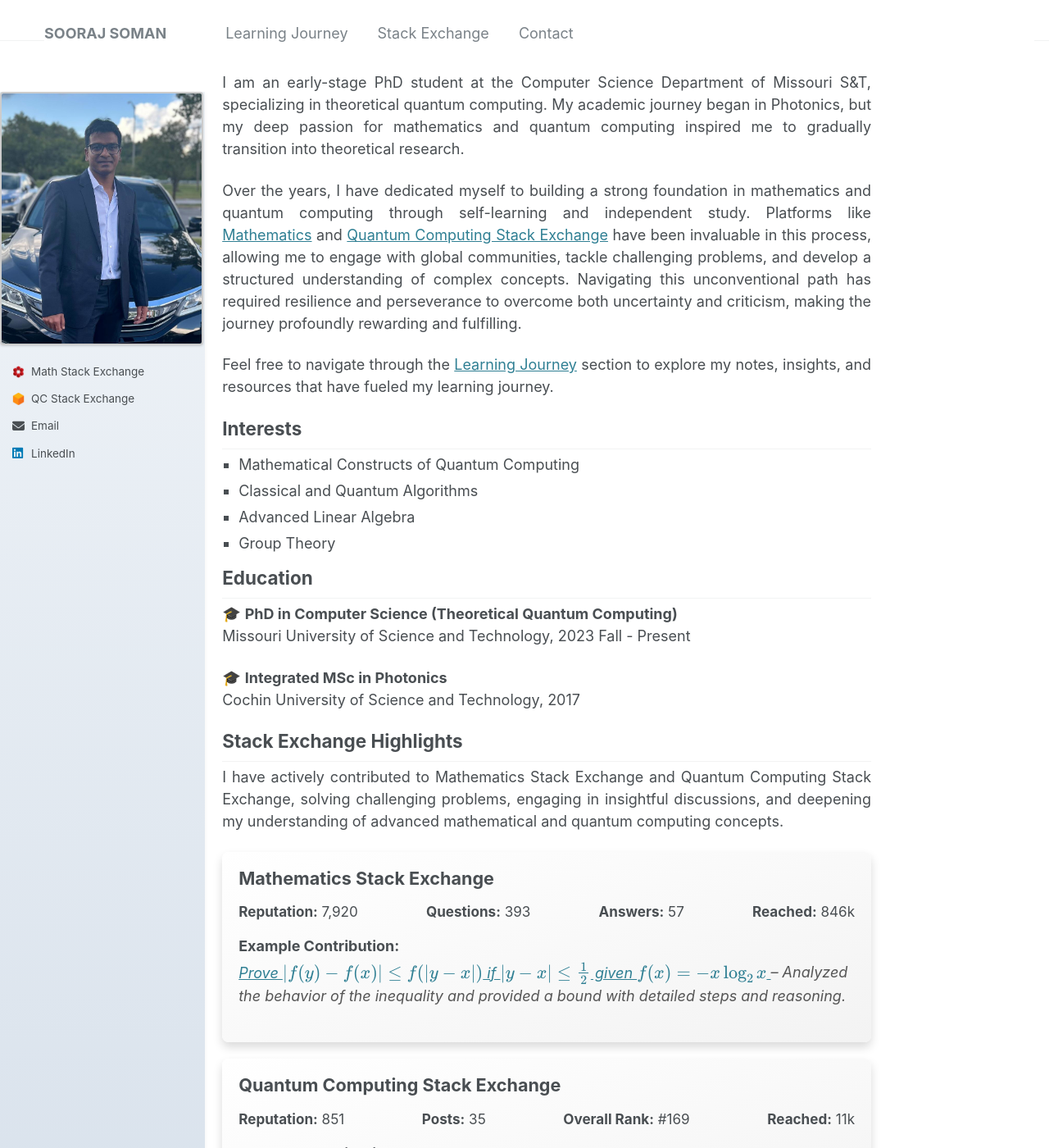
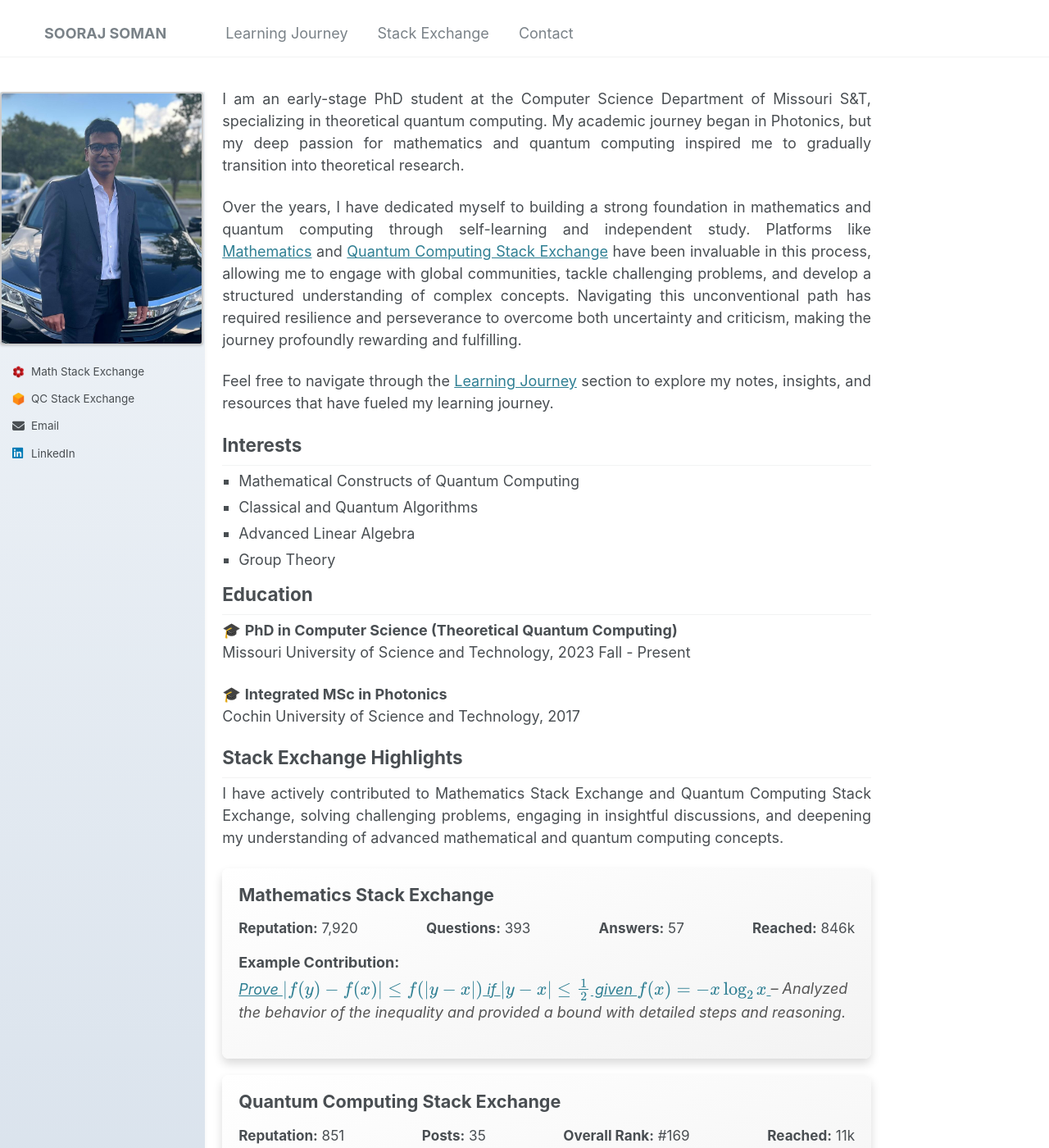
Before and after one commit to soorajss1729/soorajss1729.github.io, a Jekyll site: the page built from _pages/about.md, in a window 1280 px wide and 1400 px high. Shown: the whole window at 82% size. Built offline with Jekyll 4.4.1, drawn with Linux system fonts in a browser that asks for light colours.

Commit message:
Update _variables.scss

```diff
--- a/_sass/_variables.scss
+++ b/_sass/_variables.scss
@@ -43,7 +43,7 @@ $type-size-7                : 0.6875em; // ~11px
 $type-size-8                : 0.625em;  // ~10px
 
 /* masthead properties */
-$masthead-height            : 50px;
+$masthead-height            : 70px;
 
 /* Sidebar properties */
 $sidebar-screen-min-width   : 1024px;
```
